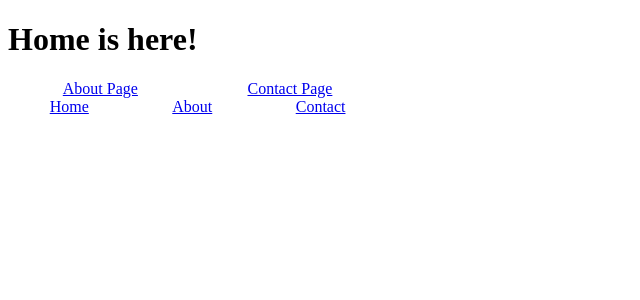
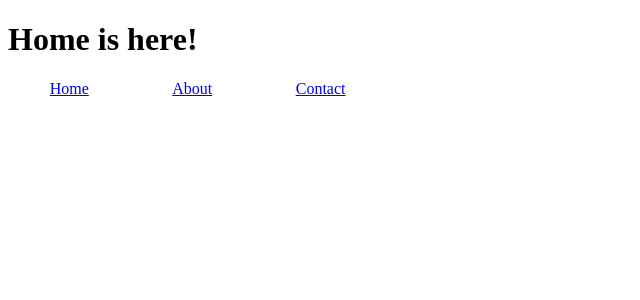
Before and after one commit to k-kudo-hub/react-practice2, a React (Create React App) app in the folder section_3/: page / in a window 1280 px wide. Shown: the top 300 px of the page, without its empty margins (0-640 px from the left). Built offline with nearby package versions, Linux system fonts and the light colour scheme.

Commit message:
Minior fix.

```diff
--- a/section_3/src/components/Home.jsx
+++ b/section_3/src/components/Home.jsx
@@ -1,15 +1,7 @@
-import { Link } from "react-router-dom";
-import styles from "../styles/Home.module.scss";
-
 const Home = () => {
-  const { links } = styles;
   return (
     <div>
       <h1>Home is here!</h1>
-      <div className={links}>
-        <Link to="/about">About Page</Link>
-        <Link to="/contact">Contact Page</Link>
-      </div>
     </div>
   )
 }
--- a/section_3/src/styles/Home.module.scss
+++ b/section_3/src/styles/Home.module.scss
@@ -3,5 +3,6 @@
   align-items: center;
   display: flex;
   justify-content: space-around;
+  margin-bottom: 20px;
   width: 30%;
 }
```
